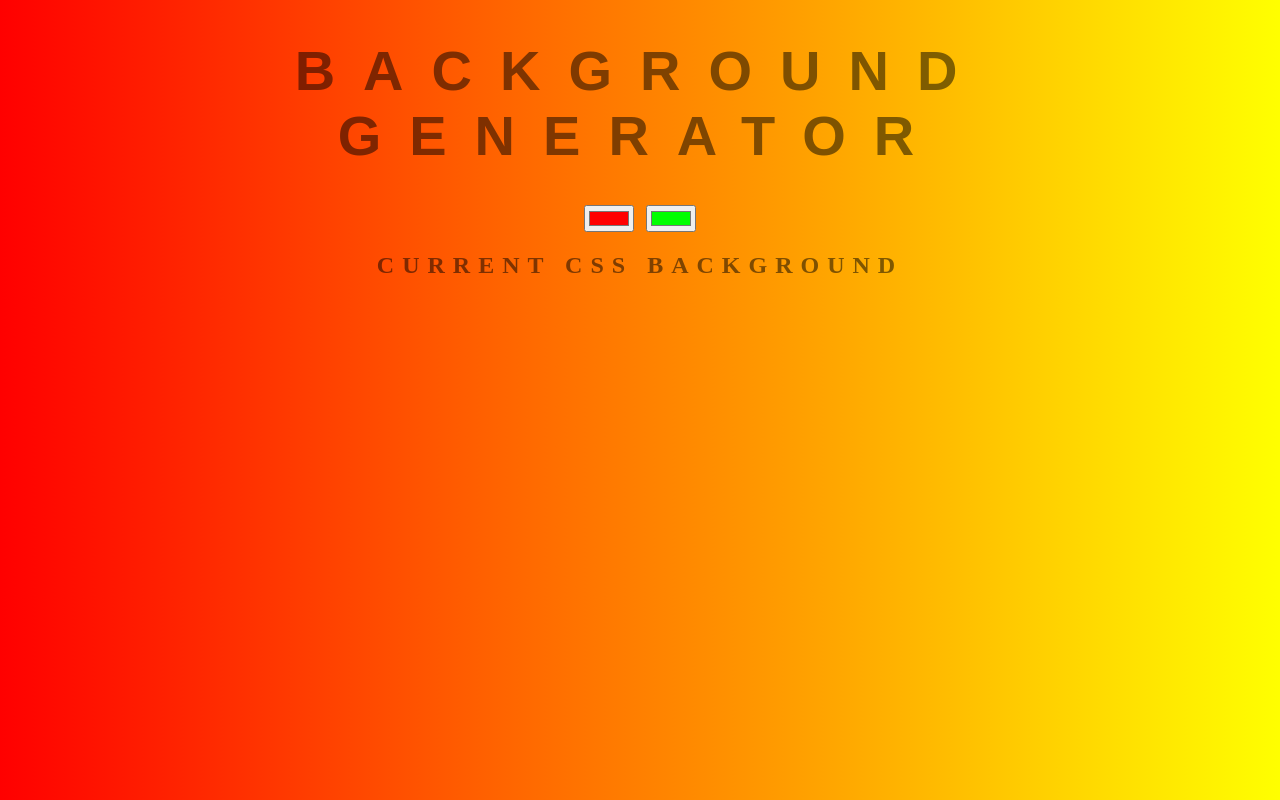
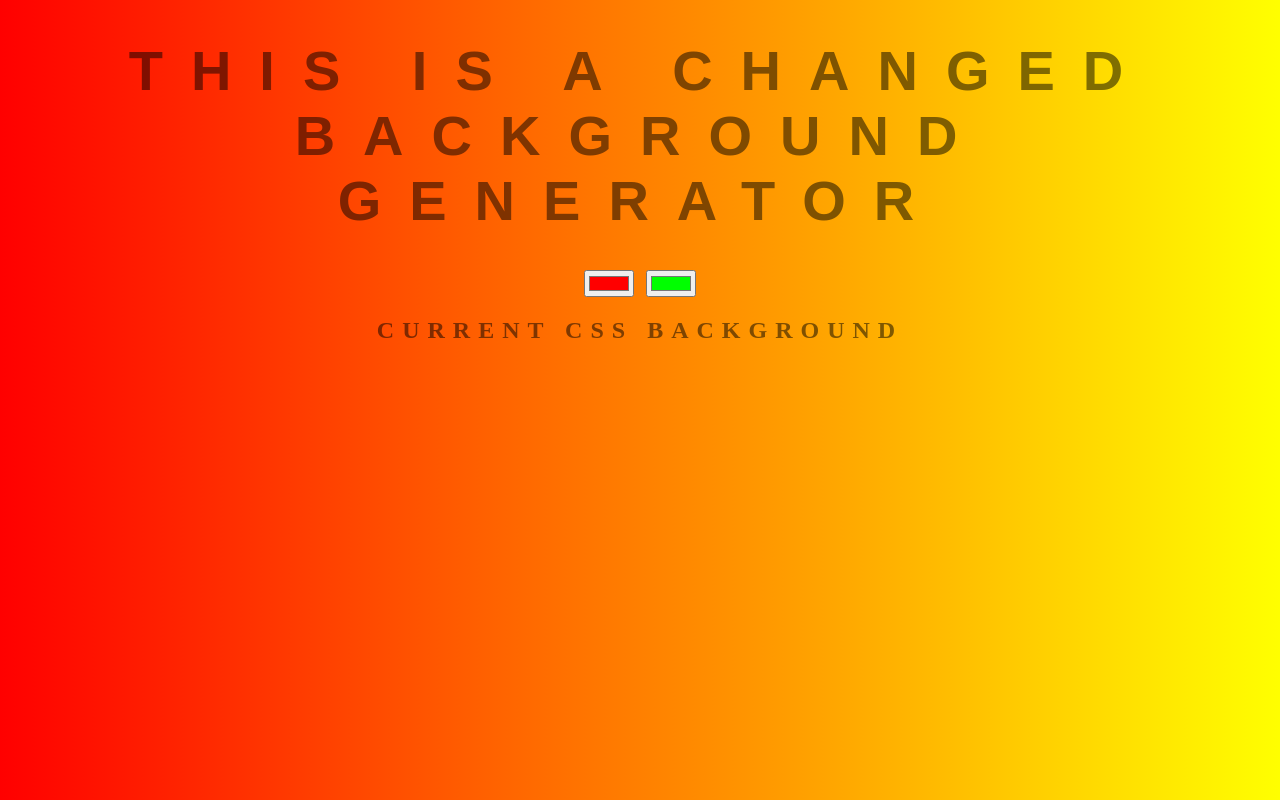
Before and after one commit to shivam1502/background-generator, a plain HTML site: page index.html in a window 1280 px wide. Drawn offline with Linux system fonts and the light colour scheme.

Commit message:
change in bakcground text

```diff
--- a/index.html
+++ b/index.html
@@ -5,7 +5,7 @@
 	<link rel="stylesheet" type="text/css" href="style.css">
 </head>
 <body id="gradient">
-	<h1>Background Generator</h1>
+	<h1>This is a changed background Generator</h1>
 	<input class='color1' type="color" name='color1' value="#ff0000">
 	<input class='color2' type="color" name='color2' value="#00ff00">
 	<h2>Current CSS Background</h2>
```
